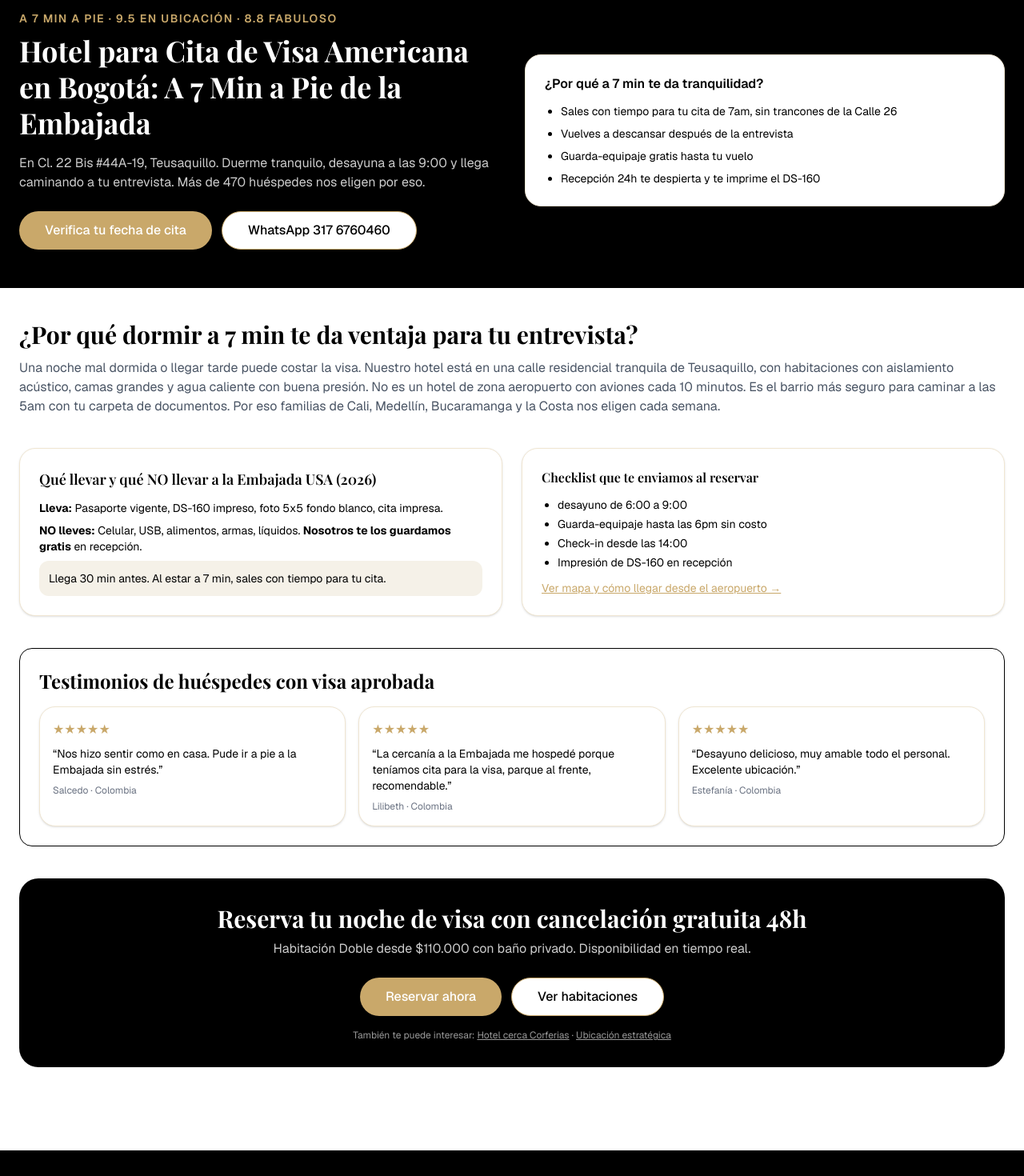
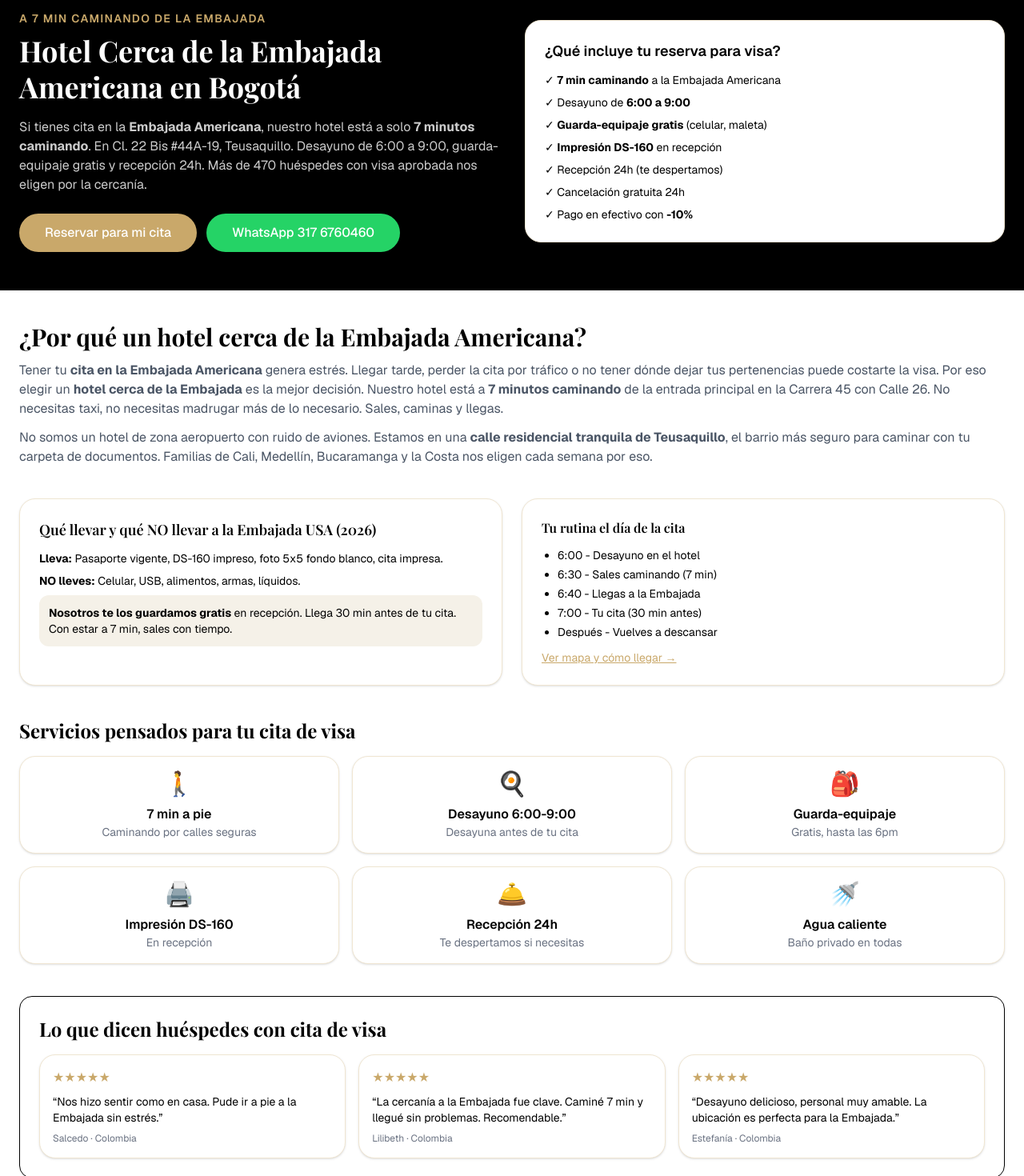
Before and after one commit to plagocorp-design/hotel-quintas-bogota, a Next.js app: page /hotel-cerca-embajada-americana-bogota in a window 1280 px wide. Shown: the part 100-1570 px from the top of the page at 80% size. Built offline with nearby package versions, Linux system fonts and the light colour scheme; no server answers; a web font is replaced by a local one.

Commit message:
feat: landing Embajada optimizada SEO - title, meta, H1, FAQ, JSON-LD, contenido enfocado en intención de búsqueda

```diff
--- a/src/app/hotel-cerca-embajada-americana-bogota/page.tsx
+++ b/src/app/hotel-cerca-embajada-americana-bogota/page.tsx
@@ -7,13 +7,16 @@
 import { hotel } from "@/lib/utils";
 
 export const metadata: Metadata = {
-  title: "Hotel Cerca Embajada Americana Bogotá - A 7 Min a Pie | Quintas",
-  description: "¿Cita para visa USA? Duerme a 7 min a pie de la Embajada. Hotel Quintas 9.5 en ubicación, desayuno de 6:00 a 9:00 y tranquilidad. 470+ reseñas 8.8. ¡Reserva directa!",
-  keywords: ["hotel cerca embajada americana bogota","hotel para visa americana bogota","donde dormir cita embajada usa","hotel cerca embajada usa bogota"],
+  title: "Hotel Cerca Embajada Americana Bogotá | 7 Min a Pie",
+  description: "Hotel a 7 min caminando de la Embajada Americana en Bogotá. Desayuno 6:00-9:00, guarda-equipaje gratis, cancelación 24h. Reserva directa.",
+  keywords: ["hotel cerca embajada americana bogota","hotel para visa americana bogota","donde dormir cita embajada usa","hotel cerca embajada usa bogota","alojamiento cerca embajada americana"],
   alternates: { canonical: "https://hotelquintasdebogota.com/hotel-cerca-embajada-americana-bogota" },
   openGraph: {
-    title: "Hotel a 7 Min de la Embajada Americana - Hotel Quintas",
-    description: "A 7 min a pie de la Embajada USA. desayuno de 6:00 a 9:00, guarda-equipaje y tranquilidad total. 8.8 Fabuloso.",
+    title: "Hotel Cerca Embajada Americana Bogotá | 7 Min a Pie",
+    description: "Hotel a 7 min caminando de la Embajada Americana. Desayuno 6:00-9:00, guarda-equipaje gratis.",
+    url: "https://hotelquintasdebogota.com/hotel-cerca-embajada-americana-bogota",
+    siteName: "Hotel Quintas de Bogotá",
+    locale: "es_CO",
     type: "website",
   },
 };
@@ -23,9 +26,12 @@
     "@context": "https://schema.org",
     "@type": "FAQPage",
     mainEntity: [
-      { "@type": "Question", name: "¿A qué distancia está de la Embajada Americana?", acceptedAnswer: { "@type": "Answer", text: "A 7 minutos a pie de la entrada de la Embajada en la Carrera 45 con Calle 26. Puedes ir caminando sin taxi." } },
-      { "@type": "Question", name: "¿Dan desayuno antes de mi cita de las 7am?", acceptedAnswer: { "@type": "Answer", text: "El desayuno se sirve a las 9:00. Guardamos tu celular y equipaje gratis, ya que no te dejan entrar con ellos." } },
-      { "@type": "Question", name: "¿A qué hora debo llegar a mi cita?", acceptedAnswer: { "@type": "Answer", text: "30 minutos antes. Al estar a 7 min, puedes salir con tiempo sin estrés de tráfico." } },
+      { "@type": "Question", name: "¿A qué distancia está la Embajada Americana del hotel?", acceptedAnswer: { "@type": "Answer", text: "Estamos a 7 minutos caminando de la entrada de la Embajada Americana en la Carrera 45 con Calle 26. No necesitas taxi." } },
+      { "@type": "Question", name: "¿Puedo llegar caminando a mi cita en la Embajada?", acceptedAnswer: { "@type": "Answer", text: "Sí, perfectamente. Son 7 minutos a pie por calles residenciales seguras. Sales con tiempo y llegas tranquilo." } },
+      { "@type": "Question", name: "¿Dan desayuno temprano para cita de visa?", acceptedAnswer: { "@type": "Answer", text: "El desayuno se sirve de 6:00 a 9:00 de la mañana. Si tu cita es a las 7am, puedes desayunar antes de salir." } },
+      { "@type": "Question", name: "¿Guardan mi celular y equipaje el día de la cita?", acceptedAnswer: { "@type": "Answer", text: "Sí, guardamos tu celular, maleta y cualquier objeto que no puedas llevar a la Embajada. Es gratis." } },
+      { "@type": "Question", name: "¿A qué hora debo llegar a mi cita de visa?", acceptedAnswer: { "@type": "Answer", text: "30 minutos antes de tu hora. Al estar a 7 min caminando, puedes salir sin estrés de tráfico." } },
+      { "@type": "Question", name: "¿Puedo imprimir mi DS-160 en el hotel?", acceptedAnswer: { "@type": "Answer", text: "Sí, tenemos impresora en recepción. Imprimimos tu DS-160 y cualquier documento que necesites." } },
     ],
   };
   const breadcrumbJsonLd = {
@@ -36,81 +42,169 @@
       { "@type": "ListItem", position: 2, name: "Hotel Cerca Embajada Americana", item: "https://hotelquintasdebogota.com/hotel-cerca-embajada-americana-bogota" },
     ],
   };
+  const hotelJsonLd = {
+    "@context": "https://schema.org",
+    "@type": "Hotel",
+    name: "Hotel Quintas de Bogotá",
+    url: "https://hotelquintasdebogota.com",
+    address: { "@type": "PostalAddress", streetAddress: "Cl. 22 Bis #44A-19", addressLocality: "Bogotá", addressRegion: "Cundinamarca", addressCountry: "CO" },
+    telephone: "+57 317 6760460",
+    aggregateRating: { "@type": "AggregateRating", ratingValue: "8.8", reviewCount: "470" },
+  };
 
   return (
     <>
       <Header />
       <script type="application/ld+json" dangerouslySetInnerHTML={{ __html: JSON.stringify(faqJsonLd) }} />
       <script type="application/ld+json" dangerouslySetInnerHTML={{ __html: JSON.stringify(breadcrumbJsonLd) }} />
+      <script type="application/ld+json" dangerouslySetInnerHTML={{ __html: JSON.stringify(hotelJsonLd) }} />
 
-      {/* HERO */}
+      {/* HERO - Keyword principal en H1 */}
       <section className="bg-[#000000] text-white py-12">
         <div className="mx-auto max-w-7xl px-4 sm:px-6 grid md:grid-cols-2 gap-8 items-center">
           <div>
-            <div className="text-[#C9A86A] text-sm font-semibold tracking-widest">A 7 MIN A PIE · 9.5 EN UBICACIÓN · 8.8 FABULOSO</div>
-            <h1 className="font-serif text-4xl font-bold leading-tight mt-2">Hotel para Cita de Visa Americana en Bogotá: A 7 Min a Pie de la Embajada</h1>
-            <p className="mt-4 text-white/80">En Cl. 22 Bis #44A-19, Teusaquillo. Duerme tranquilo, desayuna a las 9:00 y llega caminando a tu entrevista. Más de 470 huéspedes nos eligen por eso.</p>
+            <div className="text-[#C9A86A] text-sm font-semibold tracking-widest">A 7 MIN CAMINANDO DE LA EMBAJADA</div>
+            <h1 className="font-serif text-4xl font-bold leading-tight mt-2">Hotel Cerca de la Embajada Americana en Bogotá</h1>
+            <p className="mt-4 text-white/80">
+              Si tienes cita en la <b>Embajada Americana</b>, nuestro hotel está a solo <b>7 minutos caminando</b>.
+              En Cl. 22 Bis #44A-19, Teusaquillo. Desayuno de 6:00 a 9:00, guarda-equipaje gratis y recepción 24h.
+              Más de 470 huéspedes con visa aprobada nos eligen por la cercanía.
+            </p>
             <div className="mt-6 flex gap-3">
-              <Link href="/reservas?roomType=doble"><Button variant="gold" size="lg">Verifica tu fecha de cita</Button></Link>
-              <a href={hotel.whatsappUrl("Hola, tengo cita en la Embajada el... ¿tienen disponibilidad a 7 min?")} target="_blank"><Button variant="outline" size="lg" className="bg-white text-[#000000]">WhatsApp 317 6760460</Button></a>
+              <Link href="/reservas?roomType=doble"><Button variant="gold" size="lg">Reservar para mi cita</Button></Link>
+              <a href={hotel.whatsappUrl("Hola, tengo cita en la Embajada el... ¿tienen disponibilidad?")} target="_blank"><Button size="lg" className="bg-[#25D366]">WhatsApp 317 6760460</Button></a>
             </div>
           </div>
           <Card className="p-6 bg-white text-[#000000]">
-            <div className="font-semibold">¿Por qué a 7 min te da tranquilidad?</div>
-            <ul className="mt-3 space-y-2 text-sm list-disc pl-5">
-              <li>Sales con tiempo para tu cita de 7am, sin trancones de la Calle 26</li>
-              <li>Vuelves a descansar después de la entrevista</li>
-              <li>Guarda-equipaje gratis hasta tu vuelo</li>
-              <li>Recepción 24h te despierta y te imprime el DS-160</li>
+            <div className="font-semibold text-lg">¿Qué incluye tu reserva para visa?</div>
+            <ul className="mt-3 space-y-2 text-sm">
+              <li>✓ <b>7 min caminando</b> a la Embajada Americana</li>
+              <li>✓ Desayuno de <b>6:00 a 9:00</b></li>
+              <li>✓ <b>Guarda-equipaje gratis</b> (celular, maleta)</li>
+              <li>✓ <b>Impresión DS-160</b> en recepción</li>
+              <li>✓ Recepción 24h (te despertamos)</li>
+              <li>✓ Cancelación gratuita 24h</li>
+              <li>✓ Pago en efectivo con <b>-10%</b></li>
             </ul>
           </Card>
         </div>
       </section>
 
       <div className="mx-auto max-w-7xl px-4 sm:px-6 py-10 space-y-10">
+        {/* Sección 1: Por qué este hotel */}
         <section>
-          <h2 className="font-serif text-3xl font-bold">¿Por qué dormir a 7 min te da ventaja para tu entrevista?</h2>
-          <p className="mt-3 text-gray-600">Una noche mal dormida o llegar tarde puede costar la visa. Nuestro hotel está en una calle residencial tranquila de Teusaquillo, con habitaciones con aislamiento acústico, camas grandes y agua caliente con buena presión. No es un hotel de zona aeropuerto con aviones cada 10 minutos. Es el barrio más seguro para caminar a las 5am con tu carpeta de documentos. Por eso familias de Cali, Medellín, Bucaramanga y la Costa nos eligen cada semana.</p>
+          <h2 className="font-serif text-3xl font-bold">¿Por qué un hotel cerca de la Embajada Americana?</h2>
+          <p className="mt-3 text-gray-600">
+            Tener tu <b>cita en la Embajada Americana</b> genera estrés. Llegar tarde, perder la cita por tráfico o no tener dónde dejar tus pertenencias puede costarte la visa. Por eso elegir un <b>hotel cerca de la Embajada</b> es la mejor decisión. Nuestro hotel está a <b>7 minutos caminando</b> de la entrada principal en la Carrera 45 con Calle 26. No necesitas taxi, no necesitas madrugar más de lo necesario. Sales, caminas y llegas.
+          </p>
+          <p className="mt-3 text-gray-600">
+            No somos un hotel de zona aeropuerto con ruido de aviones. Estamos en una <b>calle residencial tranquila de Teusaquillo</b>, el barrio más seguro para caminar con tu carpeta de documentos. Familias de Cali, Medellín, Bucaramanga y la Costa nos eligen cada semana por eso.
+          </p>
         </section>
 
+        {/* Sección 2: Qué llevar */}
         <section className="grid md:grid-cols-2 gap-6">
           <Card className="p-6">
             <h2 className="font-semibold text-lg">Qué llevar y qué NO llevar a la Embajada USA (2026)</h2>
             <div className="mt-3 text-sm space-y-2">
               <div><b>Lleva:</b> Pasaporte vigente, DS-160 impreso, foto 5x5 fondo blanco, cita impresa.</div>
-              <div><b>NO lleves:</b> Celular, USB, alimentos, armas, líquidos. <b>Nosotros te los guardamos gratis</b> en recepción.</div>
-              <div className="bg-[#F5F1E8] p-3 rounded-xl">Llega 30 min antes. Al estar a 7 min, sales con tiempo para tu cita.</div>
+              <div><b>NO lleves:</b> Celular, USB, alimentos, armas, líquidos.</div>
+              <div className="bg-[#F5F1E8] p-3 rounded-xl">
+                <b>Nosotros te los guardamos gratis</b> en recepción. Llega 30 min antes de tu cita. Con estar a 7 min, sales con tiempo.
+              </div>
             </div>
           </Card>
           <Card className="p-6 bg-[#F5F1E8] border-[#C9A86A]/30">
-            <h3 className="font-semibold">Checklist que te enviamos al reservar</h3>
+            <h3 className="font-semibold">Tu rutina el día de la cita</h3>
             <ul className="mt-3 text-sm space-y-1 list-disc pl-5">
-              <li>desayuno de 6:00 a 9:00</li>
-              <li>Guarda-equipaje hasta las 6pm sin costo</li>
-              <li>Check-in desde las 14:00</li>
-              <li>Impresión de DS-160 en recepción</li>
+              <li>6:00 - Desayuno en el hotel</li>
+              <li>6:30 - Sales caminando (7 min)</li>
+              <li>6:40 - Llegas a la Embajada</li>
+              <li>7:00 - Tu cita (30 min antes)</li>
+              <li>Después - Vuelves a descansar</li>
             </ul>
-            <Link href="/ubicacion" className="text-sm text-[#C9A86A] underline mt-3 block">Ver mapa y cómo llegar desde el aeropuerto →</Link>
+            <Link href="/ubicacion" className="text-sm text-[#C9A86A] underline mt-3 block">Ver mapa y cómo llegar →</Link>
           </Card>
         </section>
 
-        <section className="bg-white border rounded-2xl p-6">
-          <h2 className="font-serif text-2xl font-bold">Testimonios de huéspedes con visa aprobada</h2>
+        {/* Sección 3: Servicios específicos para visa */}
+        <section>
+          <h2 className="font-serif text-2xl font-bold">Servicios pensados para tu cita de visa</h2>
           <div className="mt-4 grid md:grid-cols-3 gap-4">
-            <Card className="p-4 bg-[#FFFFFF]"><div className="text-[#C9A86A]">★★★★★</div><p className="text-sm mt-2">“Nos hizo sentir como en casa. Pude ir a pie a la Embajada sin estrés.”</p><div className="text-xs text-gray-500 mt-2">Salcedo · Colombia</div></Card>
-            <Card className="p-4 bg-[#FFFFFF]"><div className="text-[#C9A86A]">★★★★★</div><p className="text-sm mt-2">“La cercanía a la Embajada me hospedé porque teníamos cita para la visa, parque al frente, recomendable.”</p><div className="text-xs text-gray-500 mt-2">Lilibeth · Colombia</div></Card>
-            <Card className="p-4 bg-[#FFFFFF]"><div className="text-[#C9A86A]">★★★★★</div><p className="text-sm mt-2">“Desayuno delicioso, muy amable todo el personal. Excelente ubicación.”</p><div className="text-xs text-gray-500 mt-2">Estefanía · Colombia</div></Card>
+            <Card className="p-4 text-center">
+              <div className="text-3xl">🚶</div>
+              <div className="font-semibold mt-2">7 min a pie</div>
+              <div className="text-sm text-gray-500">Caminando por calles seguras</div>
+            </Card>
+            <Card className="p-4 text-center">
+              <div className="text-3xl">🍳</div>
+              <div className="font-semibold mt-2">Desayuno 6:00-9:00</div>
+              <div className="text-sm text-gray-500">Desayuna antes de tu cita</div>
+            </Card>
+            <Card className="p-4 text-center">
+              <div className="text-3xl">🎒</div>
+              <div className="font-semibold mt-2">Guarda-equipaje</div>
+              <div className="text-sm text-gray-500">Gratis, hasta las 6pm</div>
+            </Card>
+            <Card className="p-4 text-center">
+              <div className="text-3xl">🖨️</div>
+              <div className="font-semibold mt-2">Impresión DS-160</div>
+              <div className="text-sm text-gray-500">En recepción</div>
+            </Card>
+            <Card className="p-4 text-center">
+              <div className="text-3xl">🛎️</div>
+              <div className="font-semibold mt-2">Recepción 24h</div>
+              <div className="text-sm text-gray-500">Te despertamos si necesitas</div>
+            </Card>
+            <Card className="p-4 text-center">
+              <div className="text-3xl">🚿</div>
+              <div className="font-semibold mt-2">Agua caliente</div>
+              <div className="text-sm text-gray-500">Baño privado en todas</div>
+            </Card>
           </div>
         </section>
 
+        {/* Sección 4: Testimonios */}
+        <section className="bg-white border rounded-2xl p-6">
+          <h2 className="font-serif text-2xl font-bold">Lo que dicen huéspedes con cita de visa</h2>
+          <div className="mt-4 grid md:grid-cols-3 gap-4">
+            <Card className="p-4 bg-[#FFFBF5]"><div className="text-[#C9A86A]">★★★★★</div><p className="text-sm mt-2">&ldquo;Nos hizo sentir como en casa. Pude ir a pie a la Embajada sin estrés.&rdquo;</p><div className="text-xs text-gray-500 mt-2">Salcedo · Colombia</div></Card>
+            <Card className="p-4 bg-[#FFFBF5]"><div className="text-[#C9A86A]">★★★★★</div><p className="text-sm mt-2">&ldquo;La cercanía a la Embajada fue clave. Caminé 7 min y llegué sin problemas. Recomendable.&rdquo;</p><div className="text-xs text-gray-500 mt-2">Lilibeth · Colombia</div></Card>
+            <Card className="p-4 bg-[#FFFBF5]"><div className="text-[#C9A86A]">★★★★★</div><p className="text-sm mt-2">&ldquo;Desayuno delicioso, personal muy amable. La ubicación es perfecta para la Embajada.&rdquo;</p><div className="text-xs text-gray-500 mt-2">Estefanía · Colombia</div></Card>
+          </div>
+        </section>
+
+        {/* Sección 5: FAQ */}
+        <section>
+          <h2 className="font-serif text-2xl font-bold">Preguntas frecuentes sobre hospedaje cerca de la Embajada Americana</h2>
+          <div className="mt-4 space-y-4">
+            {[
+              { q: "¿A qué distancia está la Embajada Americana del hotel?", a: "Estamos a 7 minutos caminando de la entrada principal de la Embajada en la Carrera 45 con Calle 26. No necesitas taxi." },
+              { q: "¿Puedo llegar caminando a mi cita de visa?", a: "Sí, perfectamente. Son 7 minutos a pie por calles residenciales seguras de Teusaquillo." },
+              { q: "¿Dan desayuno temprano para cita de visa?", a: "El desayuno se sirve de 6:00 a 9:00 de la mañana. Si tu cita es a las 7am, puedes desayunar antes de salir." },
+              { q: "¿Guardan mi celular y equipaje el día de la cita?", a: "Sí, guardamos tu celular, maleta y cualquier objeto que no puedas llevar a la Embajada. Es gratis." },
+              { q: "¿A qué hora debo llegar a mi cita de visa?", a: "30 minutos antes de tu hora. Al estar a 7 min caminando, puedes salir sin estrés de tráfico." },
+              { q: "¿Puedo imprimir mi DS-160 en el hotel?", a: "Sí, tenemos impresora en recepción. Imprimimos tu DS-160 y cualquier documento que necesites." },
+            ].map((item, i) => (
+              <Card key={i} className="p-4">
+                <div className="font-semibold">{item.q}</div>
+                <div className="text-sm text-gray-600 mt-2">{item.a}</div>
+              </Card>
+            ))}
+          </div>
+        </section>
+
+        {/* CTA final */}
         <section className="text-center bg-[#000000] text-white rounded-[24px] p-8">
-          <h2 className="font-serif text-3xl font-bold">Reserva tu noche de visa con cancelación gratuita 48h</h2>
-          <p className="text-white/80 mt-2">Habitación Doble desde $110.000 con baño privado. Disponibilidad en tiempo real.</p>
+          <h2 className="font-serif text-3xl font-bold">Reserva tu noche de visa con cancelación gratuita 24h</h2>
+          <p className="text-white/80 mt-2">Habitación Doble desde $110.000. A 7 min caminando de la Embajada. Cancelación gratuita 24h.</p>
           <div className="mt-6 flex justify-center gap-3">
             <Link href="/reservas?roomType=doble"><Button variant="gold" size="lg">Reservar ahora</Button></Link>
-            <Link href="/habitaciones"><Button variant="outline" size="lg" className="bg-white">Ver habitaciones</Button></Link>
+            <Link href="/habitaciones"><Button variant="outline" size="lg" className="bg-white text-[#000000]">Ver habitaciones</Button></Link>
           </div>
-          <div className="mt-4 text-xs text-white/60">También te puede interesar: <Link href="/hotel-cerca-corferias-bogota" className="underline">Hotel cerca Corferias</Link> · <Link href="/ubicacion" className="underline">Ubicación estratégica</Link></div>
+          <div className="mt-4 text-xs text-white/60">
+            También te puede interesar: <Link href="/hotel-cerca-corferias-bogota" className="underline">Hotel cerca Corferias</Link> · <Link href="/ubicacion" className="underline">Ubicación</Link> · <Link href="/blog/cita-visa-americana-que-llevar" className="underline">Guía de visa 2026</Link>
+          </div>
         </section>
       </div>
       <Footer />
```
